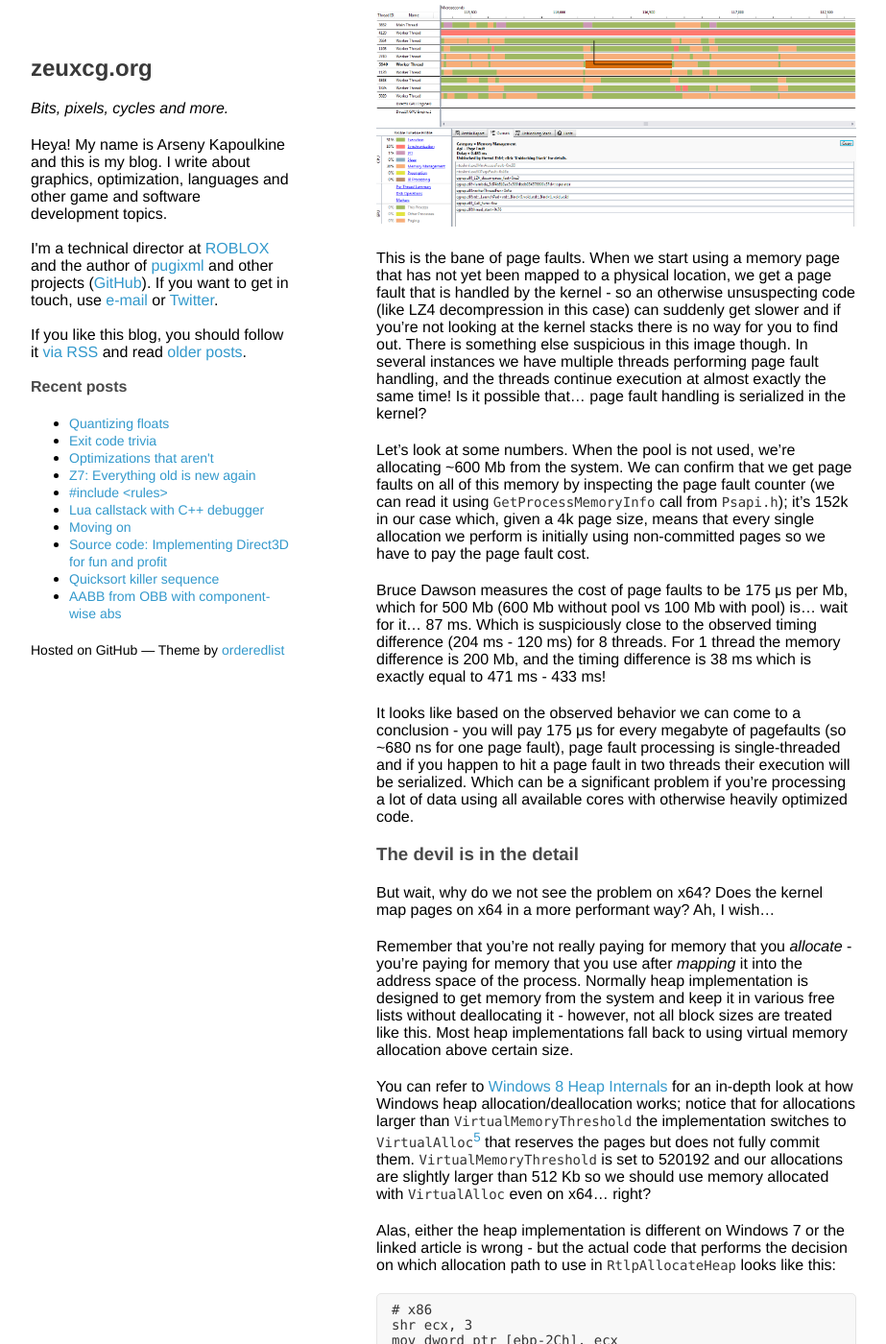
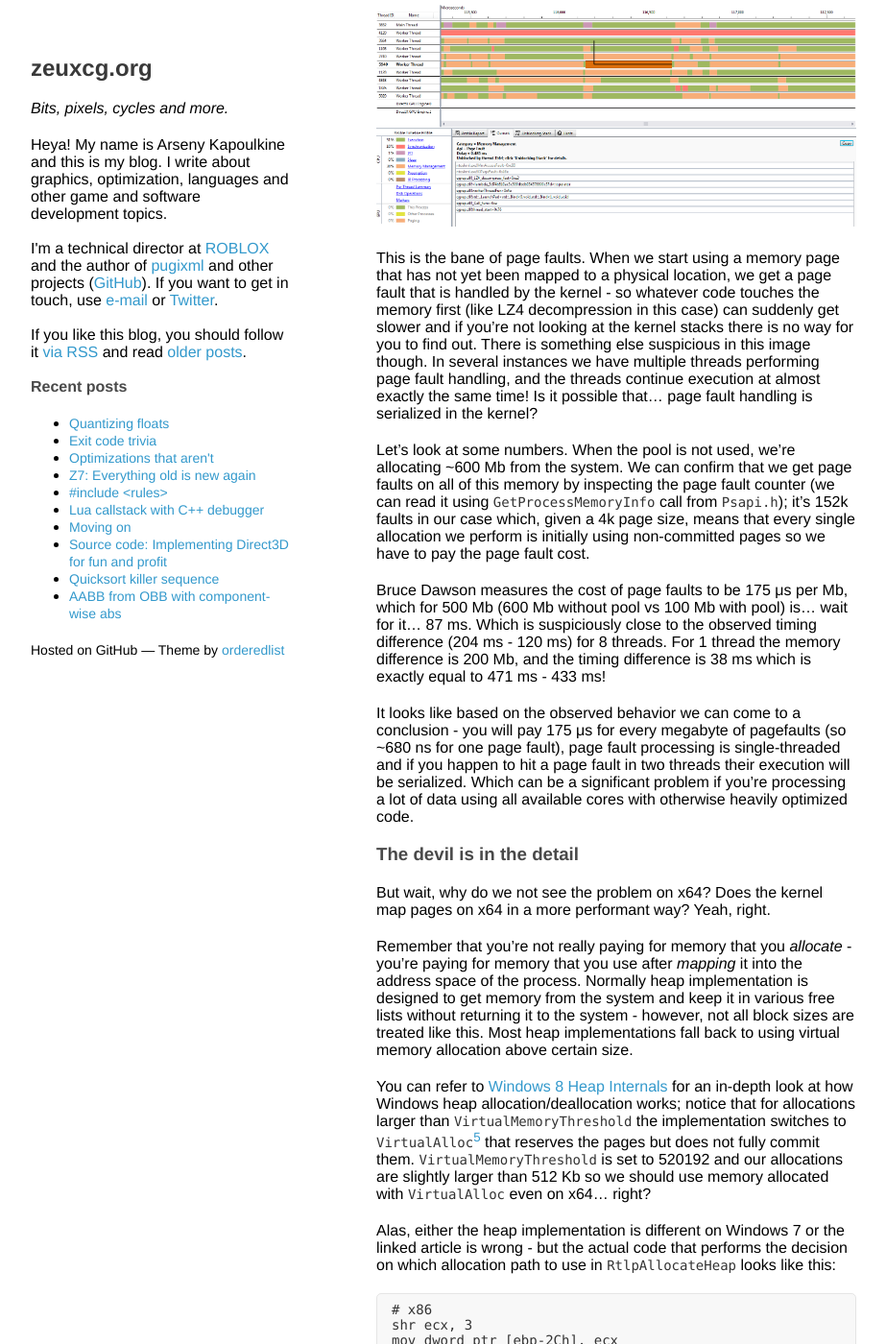
Before and after one commit to zeux/zeux.github.io, a Jekyll site: the page built from drafts/2014-12-20-page-fault-queue.md, in a window 1280 px wide and 1400 px high, scrolled down 2957 px. Shown: the whole window at 96% size, without its empty margins (178-1101 px from the left). Built offline with Jekyll 4.4.1, drawn with Linux system fonts in a browser that asks for light colours; Markdown is read by kramdown in place of the engine named in the settings; comment, search, counter and statistics services are not loaded; some of the changed text lies outside the part shown.

Commit message:
Proof-reading is good for you.

```diff
--- a/drafts/2014-12-20-page-fault-queue.md
+++ b/drafts/2014-12-20-page-fault-queue.md
@@ -19,7 +19,7 @@
 
 Chunks are usually around 512 Kb (uncompressed); the average compression ratio for source code is 1:4 so the main thread performs an allocation of roughly 512+128=640 Kb for every chunk, reads 128 Kb from the file and passes the result to one of the threads (there is a worker thread per core). [Back in March 2012](https://github.com/zeux/qgrep/commit/4885f8a88dec0d8329b11d12692bd018f7051232) I implemented a simple free-list pool for these allocations that resulted in significant speedups on some queries... But this free-list contains huge blocks - we're using block size of 512+256=768 Kb to satisfy ~640 Kb requests; how can it possibly be a win?
 
-To find out, let's profile the application and figure this out. I'm using [Linux kernel v3.19-rc1](https://github.com/torvalds/linux/releases/tag/v3.19-rc1) as a source, and looking for the regular expression `fooo?bar` that has the following matches[^3]:
+To find out, let's profile the application and figure this out. I'm using [Linux kernel v3.19-rc1](https://github.com/torvalds/linux/releases/tag/v3.19-rc1) as the data set, and grepping for the regular expression `fooo?bar` that has the following matches[^3]:
 
 	$ qgrep init linux ~/linux
 	$ qgrep update linux
@@ -54,7 +54,7 @@
 
 When the pool is not used, we end up requesting ~600 Mb from the system; when the pool is used, we can satisfy some requests using the free list so we end up requesting ~100 Mb with 8 threads and ~300 Mb with 1 thread. This makes sense since with 1 thread the data processing is slower so worker threads return allocated blocks to the pool slower and we end up with a larger queue of chunks.
 
-The results in the table above mostly make sense - there must be some overhead associated with allocating memory and as Bruce Dawson's post suggests this overhead grows with the total requested size. Switching to 64-bit improves performance since we have more registers so compiler can optimize inner loops better. However, there is an outlier - in 32-bit on Windows pool increases our performance almost two-fold. Wait, what?
+The results in the table above mostly make sense - there must be some overhead associated with allocating memory and as Bruce Dawson's post suggests this overhead grows with the total requested size. Switching to 64-bit improves performance since we have more registers so compiler can optimize inner loops better. However, there is an outlier - in 32-bit on Windows using the pool increases our performance almost two-fold. Wait, what?
 
 ### Finding the reason
 
@@ -72,9 +72,9 @@
 
 [![](/images/qgrep_pf_nopool_details.png)](/images/qgrep_pf_nopool_details.png)
 
-This is the bane of page faults. When we start using a memory page that has not yet been mapped to a physical location, we get a page fault that is handled by the kernel - so an otherwise unsuspecting code (like LZ4 decompression in this case) can suddenly get slower and if you're not looking at the kernel stacks there is no way for you to find out. There is something else suspicious in this image though. In several instances we have multiple threads performing page fault handling, and the threads continue execution at almost exactly the same time! Is it possible that... page fault handling is serialized in the kernel?
+This is the bane of page faults. When we start using a memory page that has not yet been mapped to a physical location, we get a page fault that is handled by the kernel - so whatever code touches the memory first (like LZ4 decompression in this case) can suddenly get slower and if you're not looking at the kernel stacks there is no way for you to find out. There is something else suspicious in this image though. In several instances we have multiple threads performing page fault handling, and the threads continue execution at almost exactly the same time! Is it possible that... page fault handling is serialized in the kernel?
 
-Let's look at some numbers. When the pool is not used, we're allocating ~600 Mb from the system. We can confirm that we get page faults on all of this memory by inspecting the page fault counter (we can read it using `GetProcessMemoryInfo` call from `Psapi.h`); it's 152k in our case which, given a 4k page size, means that every single allocation we perform is initially using non-committed pages so we have to pay the page fault cost.
+Let's look at some numbers. When the pool is not used, we're allocating ~600 Mb from the system. We can confirm that we get page faults on all of this memory by inspecting the page fault counter (we can read it using `GetProcessMemoryInfo` call from `Psapi.h`); it's 152k faults in our case which, given a 4k page size, means that every single allocation we perform is initially using non-committed pages so we have to pay the page fault cost.
 
 Bruce Dawson measures the cost of page faults to be 175 &mu;s per Mb, which for 500 Mb (600 Mb without pool vs 100 Mb with pool) is... wait for it... 87 ms. Which is suspiciously close to the observed timing difference (204 ms - 120 ms) for 8 threads. For 1 thread the memory difference is 200 Mb, and the timing difference is 38 ms which is exactly equal to 471 ms - 433 ms!
 
@@ -82,9 +82,9 @@
 
 ### The devil is in the detail
 
-But wait, why do we not see the problem on x64? Does the kernel map pages on x64 in a more performant way? Ah, I wish...
+But wait, why do we not see the problem on x64? Does the kernel map pages on x64 in a more performant way? Yeah, right.
 
-Remember that you're not really paying for memory that you *allocate* - you're paying for memory that you use after *mapping* it into the address space of the process. Normally heap implementation is designed to get memory from the system and keep it in various free lists without deallocating it - however, not all block sizes are treated like this. Most heap implementations fall back to using virtual memory allocation above certain size.
+Remember that you're not really paying for memory that you *allocate* - you're paying for memory that you use after *mapping* it into the address space of the process. Normally heap implementation is designed to get memory from the system and keep it in various free lists without returning it to the system - however, not all block sizes are treated like this. Most heap implementations fall back to using virtual memory allocation above certain size.
 
 You can refer to [Windows 8 Heap Internals](http://illmatics.com/Windows%208%20Heap%20Internals.pdf) for an in-depth look at how Windows heap allocation/deallocation works; notice that for allocations larger than `VirtualMemoryThreshold` the implementation switches to `VirtualAlloc`[^5] that reserves the pages but does not fully commit them. `VirtualMemoryThreshold` is set to 520192 and our allocations are slightly larger than 512 Kb so we should use memory allocated with `VirtualAlloc` even on x64... right?
 
@@ -118,13 +118,13 @@
 
 Upon a cursory glance at [magazine_malloc.c](http://www.opensource.apple.com/source/Libc/Libc-594.1.4/gen/magazine_malloc.c) it looks like large allocations are cached (see `LARGE_CACHE`) under certain circumstances, which can explain why using `mmap` results in a noticeable performance difference when disabling allocation pooling.
 
-Interestingly, the timing differences for mmap may suggest that the OSX kernel actually does not serialize page fault requests from multiple cores - disabling the pool with 8 threads results in extra 58 ms for extra 500 Mb of allocated memory (8.6 Mb/ms), whereas disabling the pool with 1 thread results in 94 ms cost for 200 Mb of memory (2.1 Mb/ms), so the processing seems to scale with the number of cores. It should be possible to confirm or disprove this by reading the kernel sources but this post is already too long - please leave a comment if you know whether this is accurate!
+Interestingly, the timing differences for mmap may suggest that the OSX kernel actually does not serialize page fault requests from multiple cores - disabling the pool with 8 threads results in extra 58 ms for extra 500 Mb of allocated memory (8.4 Gb/s), whereas disabling the pool with 1 thread results in 94 ms cost for 200 Mb of memory (2 Gb/s), so the processing seems to scale with the number of cores. It should be possible to confirm or disprove this by reading the kernel sources but this post already took too long to write - please leave a comment if you know whether this is accurate!
 
 ### Conclusion
 
-This article takes another look on an effect of (soft) page faults on performance. Note that the resulting performance difference is very dramatic - admittedly, this is a somewhat special case because the rest of the processing is highly optimized (page faults at 5.7 Gb/sec start to be noticeable once your processing itself performs at 6 Gb/sec...).
+This article takes another look on an effect of (soft) page faults on performance. Note that the resulting performance difference is very dramatic - admittedly, this is a somewhat special case because the rest of the processing is highly optimized (page faults at 5.7 Gb/s start to be noticeable once your processing itself performs at 6 Gb/s...).
 
-Having said that, this is actually quite common - a lot of components that are widely used actually turn out to be really slow once you set very aggressive performance limits. For example, having slow single-core page remapping makes certain interesting approaches like [C4 garbage collector](http://www.azulsystems.com/technology/c4-garbage-collector) infeasible, in addition to causing other problems[^6].
+Having said that, this is actually quite common - a lot of components that are widely used turn out to be really slow once you set very aggressive performance limits. Slow single-core page remapping makes certain interesting approaches like [C4 garbage collector](http://www.azulsystems.com/technology/c4-garbage-collector) infeasible[^6].
 
 Investigating performance issues requires good tools and willingness to dive deeply into implementation details. I wish more platforms had good built-in profilers with timeline visualization similar to Concurrency Visualizer. I wish some platforms shipped with an open-source kernel. Will we see Windows kernel on GitHub one day?
 
```
Also changed, not shown: other parts of drafts/2014-12-20-page-fault-queue.md (+1 -1 lines).
